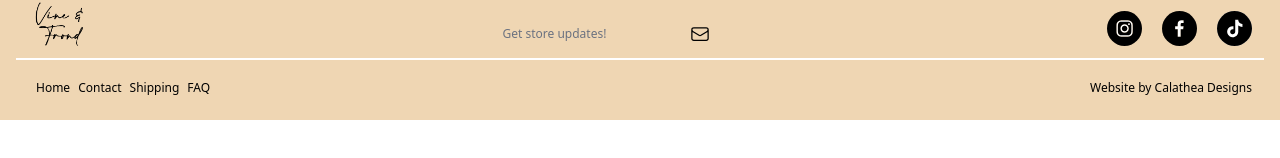
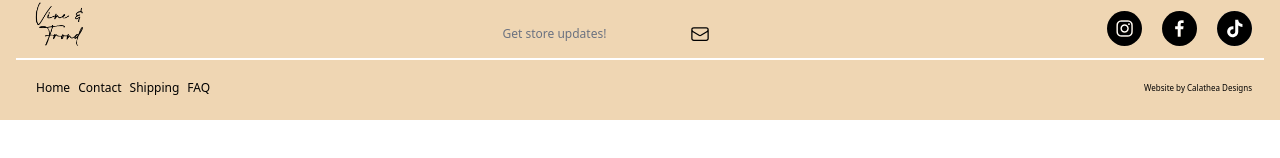
Before and after one commit to Calathea-Z/Vine-Frond-Shop, a Next.js app: page /cart in a window 1280 px wide. Shown: the part 592-750 px from the top of the page. Built offline with nearby package versions, Linux system fonts and the light colour scheme; no server answers.

Commit message:
Made calathe adesigns tag smaller font.

```diff
--- a/components/Footer.jsx
+++ b/components/Footer.jsx
@@ -90,7 +90,7 @@ const Footer = () => {
         <div className="flex mx-auto sm:mx-0 items-center p-1 sm:p-3 text-xs sm:text-md space-x-2 sm:gap-2">
           <Link
             href="https://zach-sykes.com"
-            className="text-xs hover-underline-animation font-sans"
+            className="text-[.5rem] hover-underline-animation font-sans"
           >
             Website by Calathea Designs
           </Link>
```
